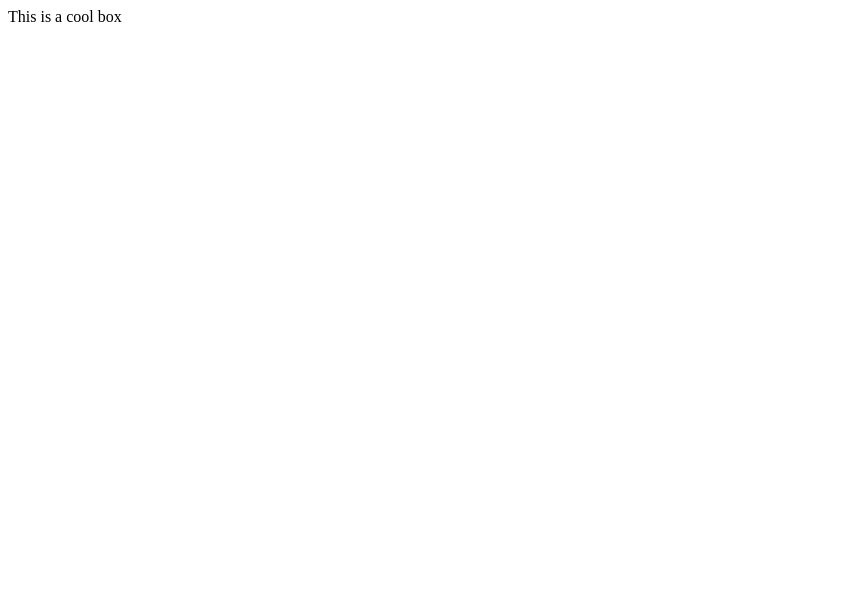
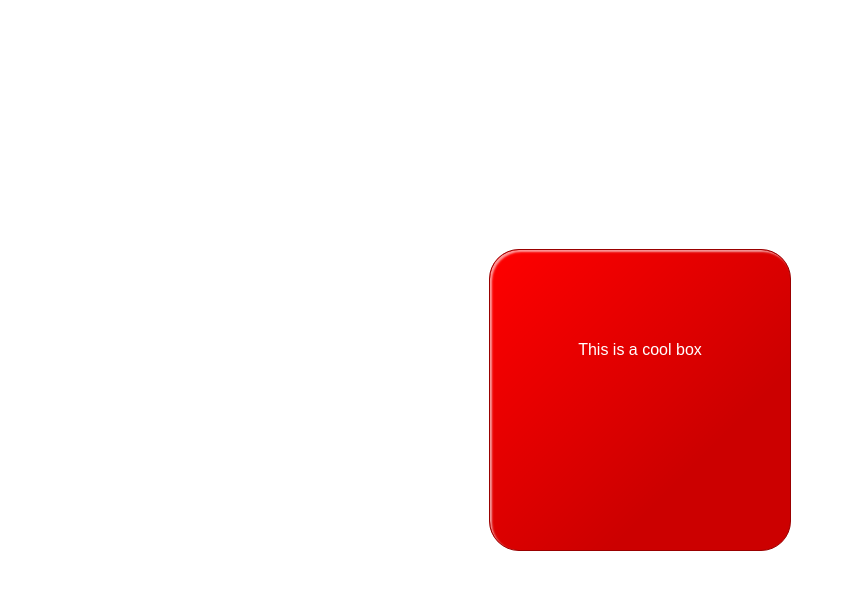
Before and after one commit to Simran241103/Simran241103.github.io, a plain HTML site: page assignment3b/index.html in a window 1280 px wide. Shown: the whole page, without its empty margins (0-846 px from the left). Drawn offline with Linux system fonts and the light colour scheme.

Commit message:
final commit
Cool box is created

```diff
--- a/assignment3b/index.html
+++ b/assignment3b/index.html
@@ -12,10 +12,11 @@
   <head>
     <meta charset="utf-8">
     <meta name="viewport" content="width=device-width">
+    <link href = "style.css" rel="stylesheet" type="text/css">
     <title>Cool box</title>
 
   </head>
   <body>
-      <div>This is a cool box</div>
+      <div class = coolbox>This is a cool box</div>
   </body>
 </html>
--- a/assignment3b/style.css
+++ b/assignment3b/style.css
@@ -2,4 +2,31 @@ html {
     font-family: sans-serif;
   }
 
+body {
+    display : flex;
+    justify-content: center;
+    align-items: center;
+    height: 100vh;
+    margin: auto;
+}
+.coolbox{
+    width: 300px;
+    height: 300px;
+    background-color: red;
+    text-align: center;
+    color: white;
+    line-height: 200px;
+    background-image: linear-gradient(
+        to top left,
+        rgba(0,0,0,0.2),
+        rgba(0,0,0,0.2) 30%,
+        rgba(0,0,0,0)
+
+    );
+    border-radius: 30px;
+    border: 1px solid #990000;
+    box-shadow: inset 2px 2px 2px rgba(255,255,255,0.6);
+
+}
+
   /* Your CSS below here */
```
